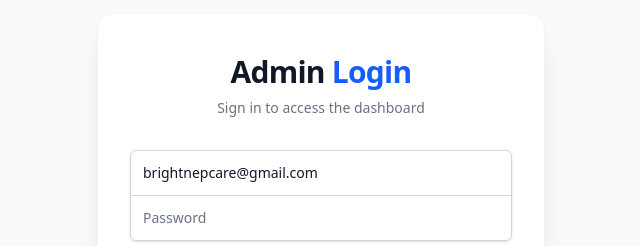
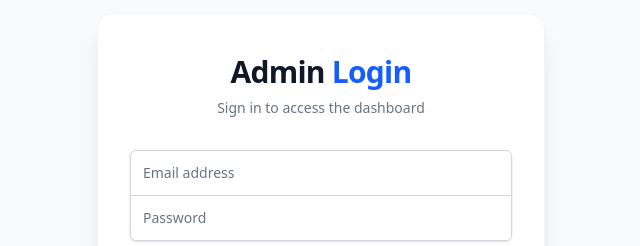
Before and after one commit to manzis/snp-ecommerce, a Next.js app: page /admin/login in a window 1280 px wide. Shown: the part 222-468 px from the top of the page, without its empty margins (319-959 px from the left). Built offline with nearby package versions, Linux system fonts and the light colour scheme; no server answers.

Commit message:
changed the email

```diff
--- a/src/app/admin/login/page.tsx
+++ b/src/app/admin/login/page.tsx
@@ -43,7 +43,7 @@
           <div className="rounded-md shadow-sm -space-y-px">
             <div>
               <label htmlFor="email-address" className="sr-only">Email address</label>
-              <input id="email-address" name="email" type="email" required className="appearance-none rounded-none relative block w-full px-3 py-3 border border-gray-300 placeholder-gray-500 text-gray-900 rounded-t-md focus:outline-none focus:ring-blue-500 focus:border-blue-500 focus:z-10 sm:text-sm" placeholder="Email address" defaultValue="brightnepcare@gmail.com" />
+              <input id="email-address" name="email" type="email" required className="appearance-none rounded-none relative block w-full px-3 py-3 border border-gray-300 placeholder-gray-500 text-gray-900 rounded-t-md focus:outline-none focus:ring-blue-500 focus:border-blue-500 focus:z-10 sm:text-sm" placeholder="Email address" />
             </div>
             <div>
               <label htmlFor="password" className="sr-only">Password</label>
```
